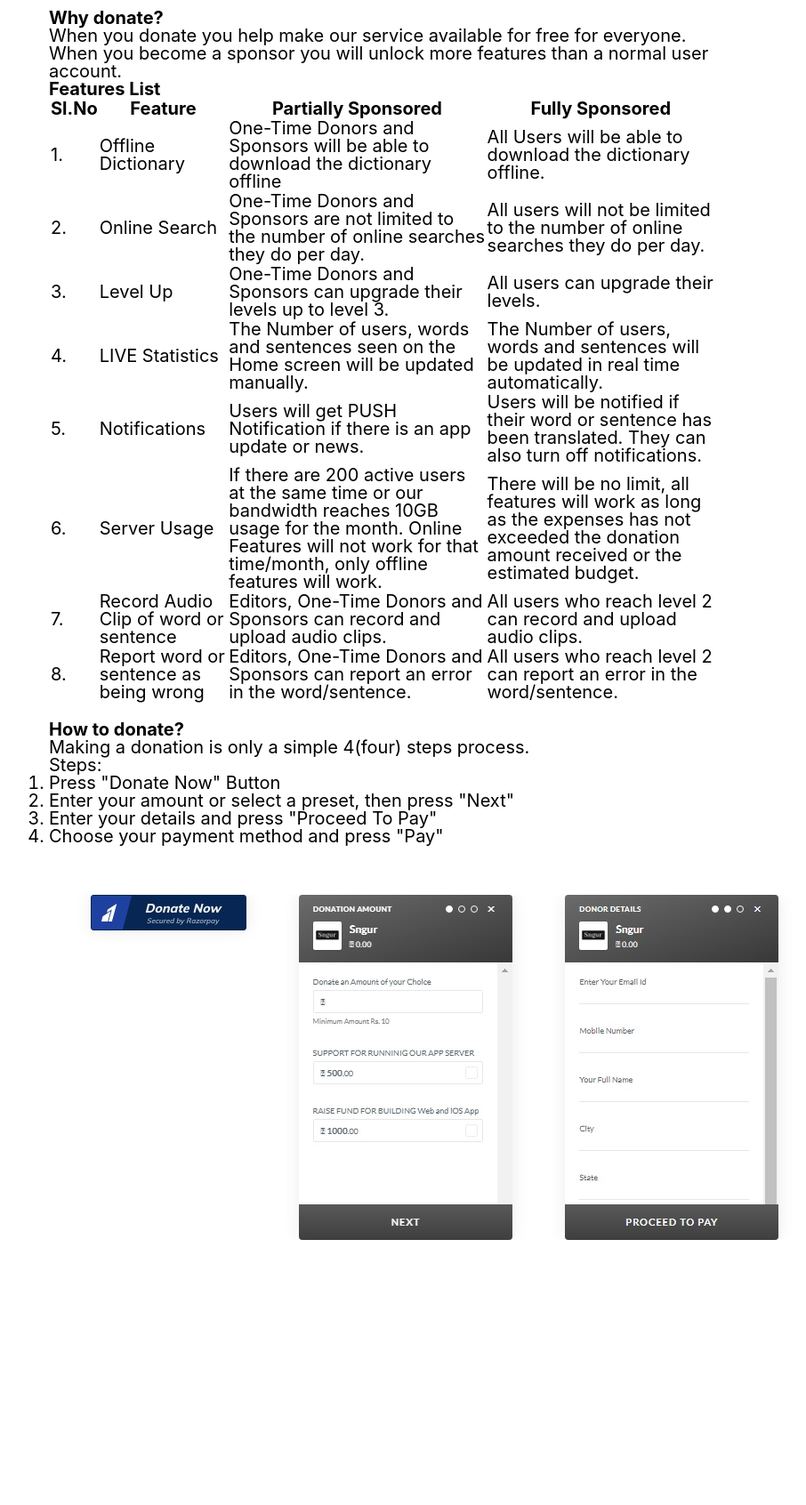
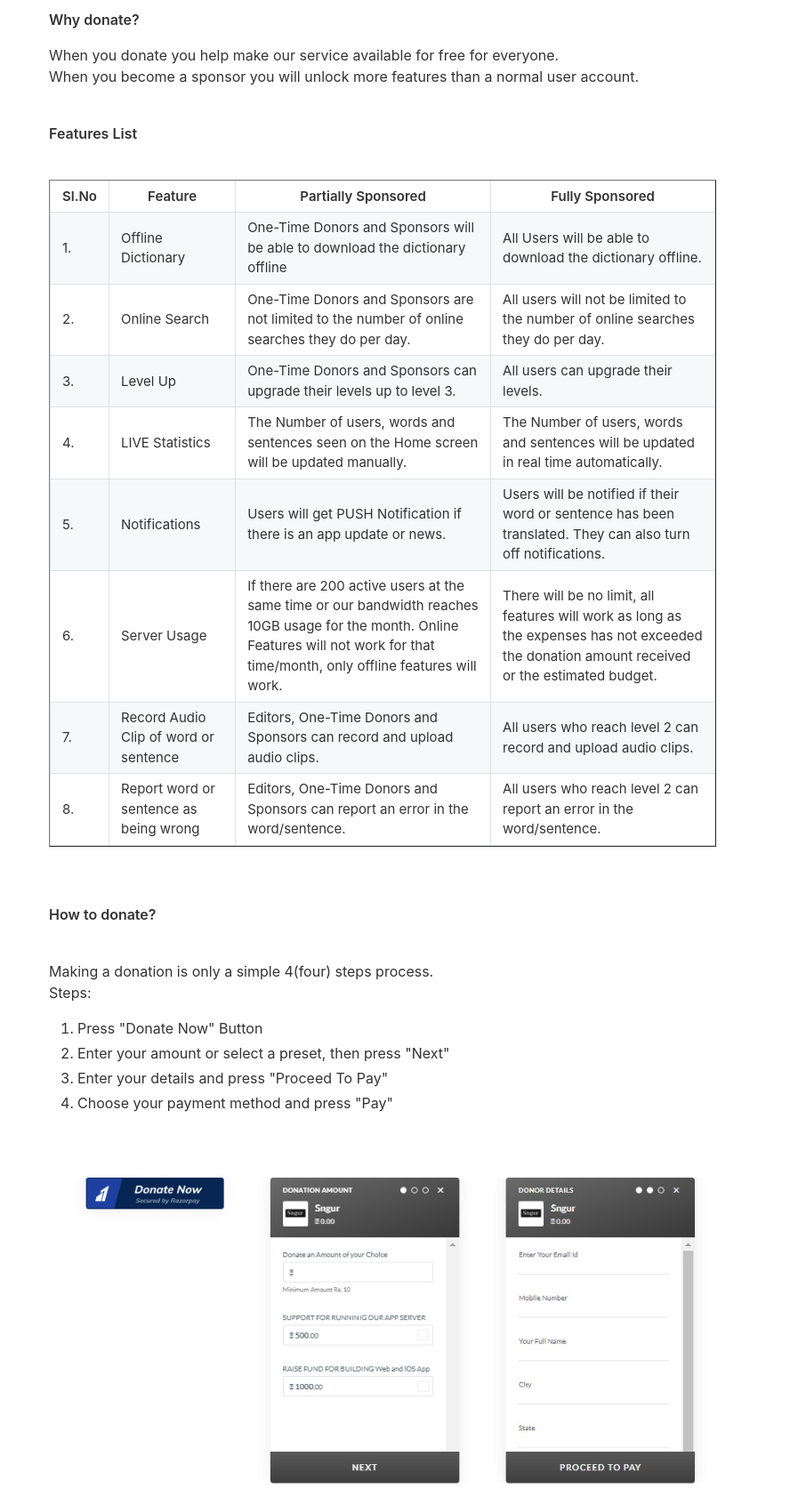
Before and after one commit to mdkp-hsg/Learn-Khasi-Website, a Jekyll site: the page built from _pages/donate.md, in a window 1280 px wide. Shown: the part 1517-3209 px from the top of the page at 89% size, without its empty margins (210-1116 px from the left). Built offline with Jekyll 4.4.1, drawn with Linux system fonts in a browser that asks for light colours; nearby versions of some CDN libraries; before the commit the page ends 2935 px from its top, so only the background shows below that.

Commit message:
Update donate.html

```diff
--- a/_layouts/donate.html
+++ b/_layouts/donate.html
@@ -26,14 +26,16 @@
             </article>
         </div>
         <div class="container subPageContainer">
-        <article class="page">
-                    <h3>Why donate?</h3>
+        <article class="page markdown-body">
+                    <p><strong>Why donate?</strong></p>
                     <p>
                         When you donate you help make our service available for free for everyone.<br/>
                         When you become a sponsor you will unlock more features than a normal user account.
                     </p>
-                    <h3>Features List</h3>
-                    <table>
+                    <br/>
+                    <p><strong>Features List</strong></p>
+                    <br/>
+                    <table cellspacing="2" cellpadding="2" border="1" style="font-size:1.5rem">
                         <tr><th>Sl.No</th><th>Feature</th><th>Partially Sponsored</th><th>Fully Sponsored</th></tr>
                         <tr>
                             <td>1. </td>
@@ -86,7 +88,9 @@
                         </tr>
                     </table>
                     <br/>
-                    <h3>How to donate?</h3>
+                    <br/>
+                    <p><strong>How to donate?</strong></p>
+                    <br/>
                     <p> Making a donation is only a simple 4(four) steps process. <br/>
                         Steps:
                         <ol>
```
